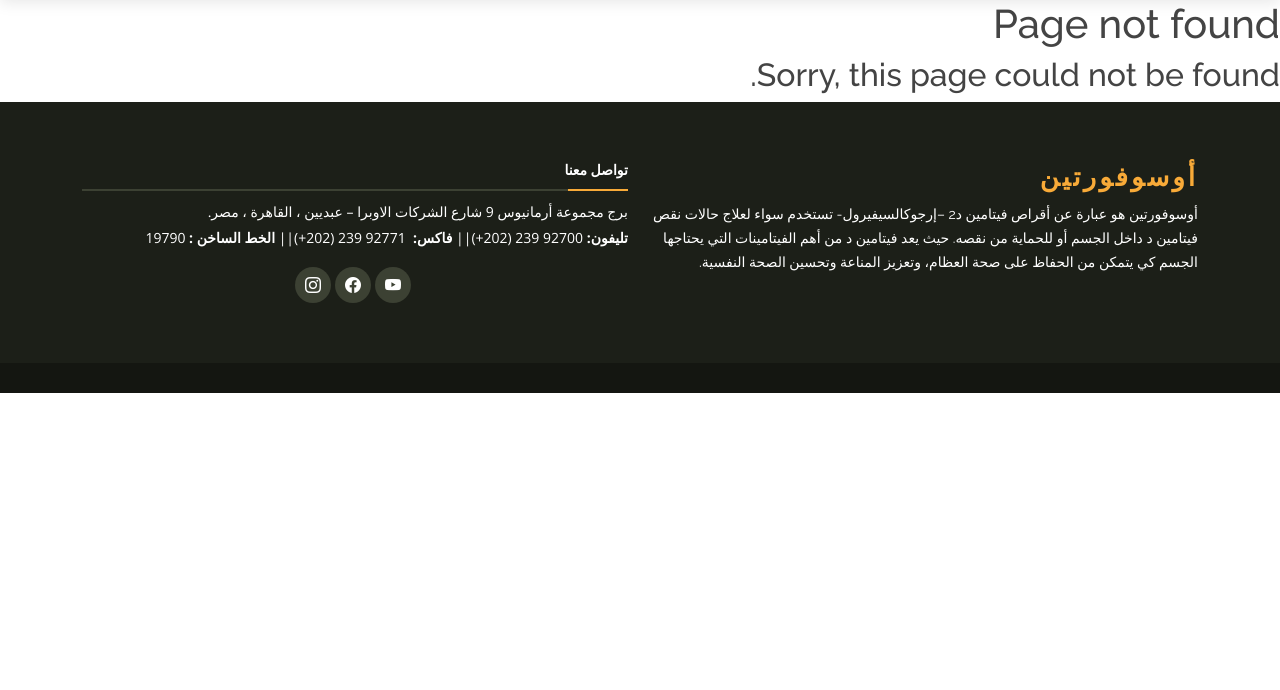
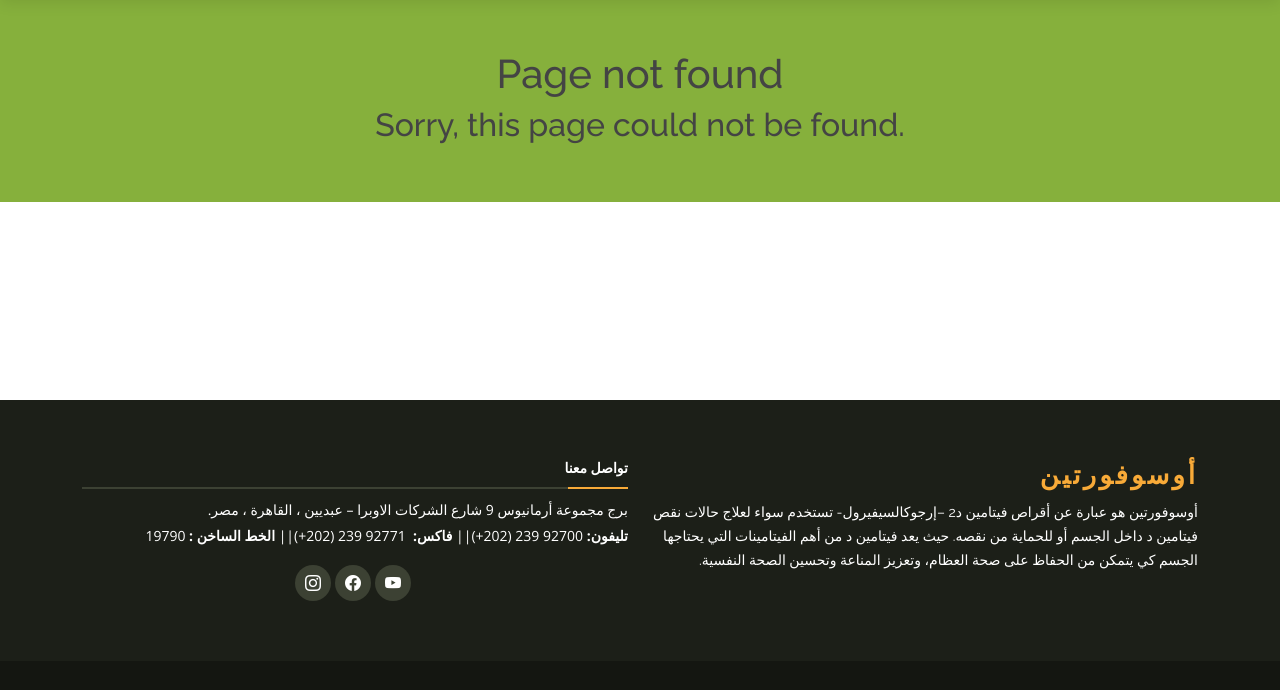
Before and after one commit to Saadelkheety/ossofortin_blog, a Django app: template blog/templates/404.html in a window 1280 px wide. Shown: the part 70-760 px from the top of the page. Run offline with Django 3.2, Linux system fonts and the light colour scheme; the template is opened without the code that fills it, so the values that code supplies are empty; parts of the project's set-up code (start-up, migrations or seed data) failed here and were passed over; some libraries are stand-ins or nearby versions.

Commit message:
404 redesign

```diff
--- a/blog/static/css/style.css
+++ b/blog/static/css/style.css
@@ -31,6 +31,7 @@ h1, h2, h3, h4, h5, h6 {
   margin-top: 70px;
   z-index: 3;
   position: relative;
+  min-height: 50vh;
 }
 
 /*--------------------------------------------------------------
--- a/blog/templates/404.html
+++ b/blog/templates/404.html
@@ -3,9 +3,17 @@
 {% block body_class %}template-404{% endblock %}
 
 {% block body %}
-<main id="main">
-  <h1>Page not found</h1>
+<main id="main" dir="ltr">
+  <section id="cta" class="cta">
+      <div class="container aos-init aos-animate" data-aos="fade-in">
 
-  <h2>Sorry, this page could not be found.</h2>
+        <div class="text-center">
+          <h1>Page not found</h1>
+
+          <h2>Sorry, this page could not be found.</h2>
+        </div>
+
+      </div>
+    </section>
 </main>
 {% endblock %}
```
